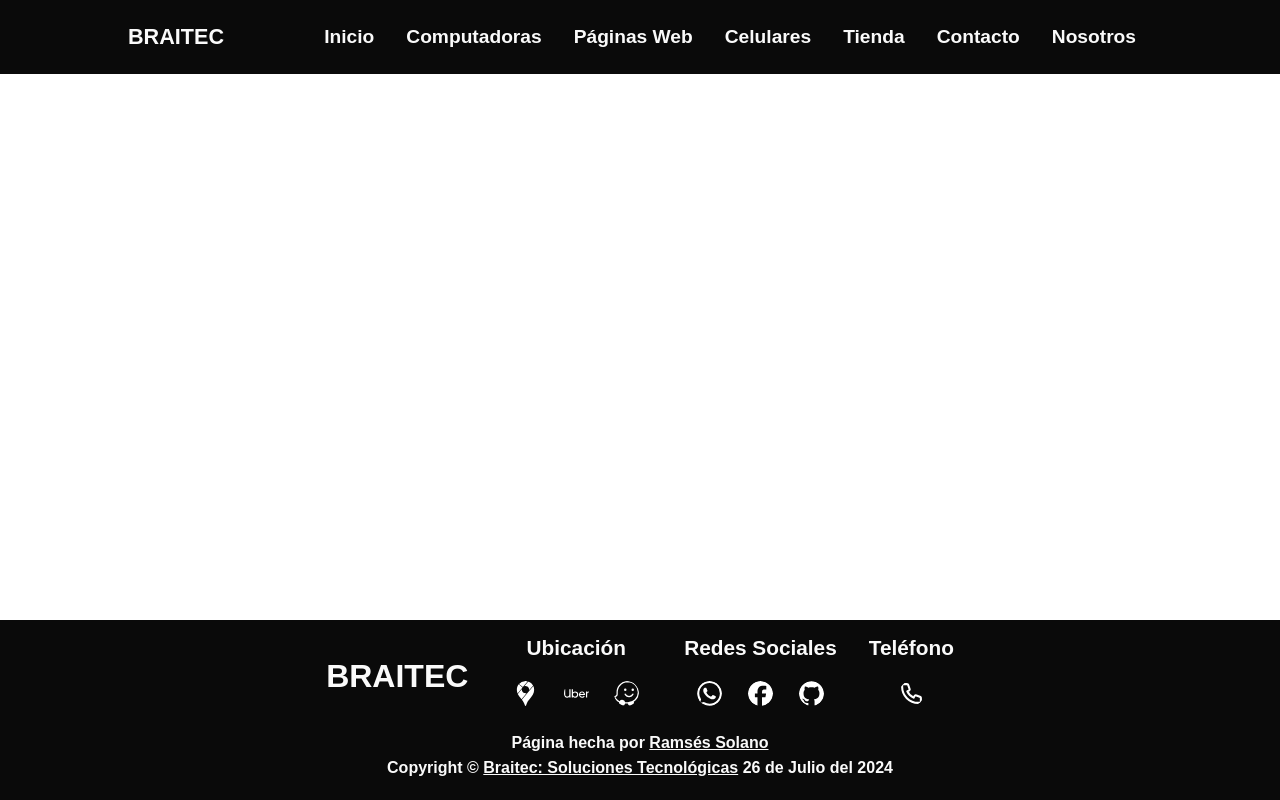
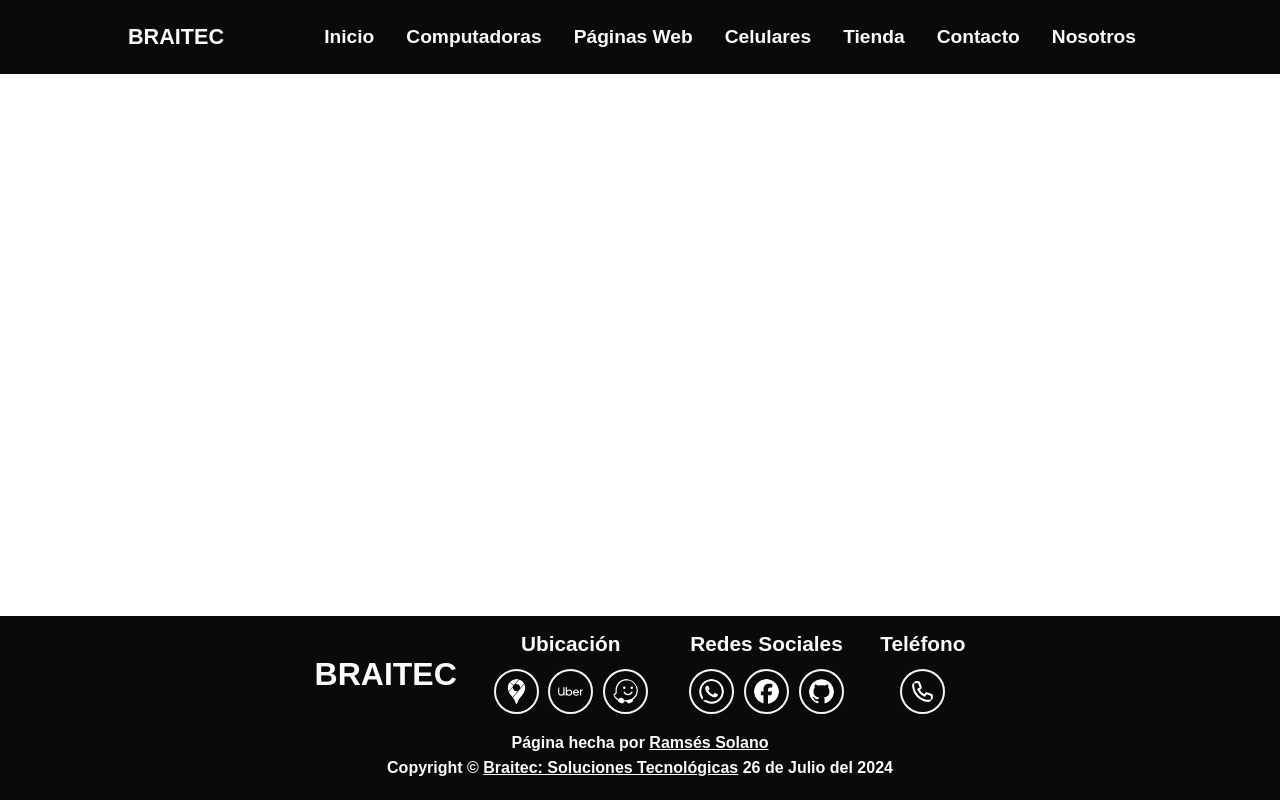
Before and after one commit to sh4dow18/braitec, a Next.js app: page / in a window 1280 px wide. Built offline with nearby package versions, Linux system fonts and the light colour scheme.

Commit message:
fix: footer stylesheets
Fix Footer Image and Footer Section Stylesheets Syntax and Docs

```diff
--- a/src/stylesheets/layout/footer/footer-image.css
+++ b/src/stylesheets/layout/footer/footer-image.css
@@ -1,4 +1,4 @@
-/* Main Clases Styles */
+/* Main Classes Styles */
 /* Sorted Alphabetically */
 
 /* Second Grade */
@@ -9,11 +9,11 @@
   /* Spacers */
   padding: 0.5rem;
   /* Colors */
-  border: 2px solid var(--background-color);
+  border: 2px solid var(--black);
   filter: invert(100%);
 }
 .footer-image img:hover {
   /* Colors */
-  background-color: var(--text-color);
+  background-color: var(--white);
   filter: invert(0%);
 }
```
Also changed, not shown: src/stylesheets/layout/footer/footer-section.css (+4 -3 lines).
